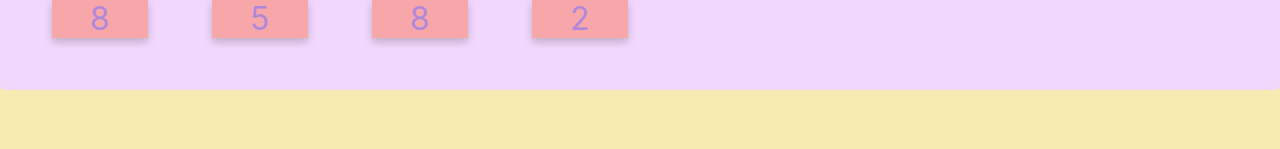
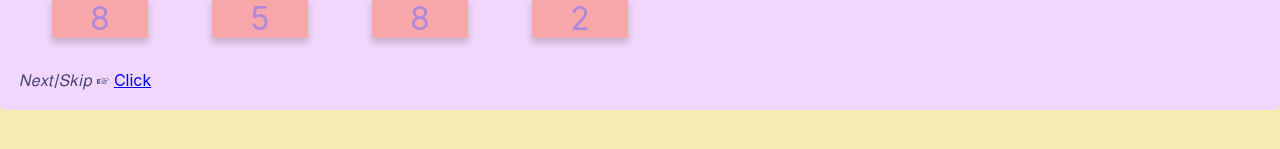
Before and after one commit to Wikanda-Ch/3SA03, a React (Create React App) app: page / in a window 1280 px wide. Shown: the part 647-796 px from the top of the page. Built offline with nearby package versions, Linux system fonts and the light colour scheme.

Commit message:
part 7-5

```diff
--- a/src/App.js
+++ b/src/App.js
@@ -6,6 +6,7 @@ const word1 = "𝐵𝑙𝑎𝑐𝑘𝑃𝑖𝑛𝑘";
 const word2 = "8311";
 const word3 = "8217";
 const word4 = "8528";
+
 
 function App() {
 
@@ -38,6 +39,7 @@ if(x == 0) {
       <br></br><b2>𝐻𝑖𝑛𝑡: 𝑆𝑜𝑢𝑡ℎ 𝐾𝑜𝑟𝑒𝑎𝑛 𝐺𝑖𝑟𝑙 𝐺𝑟𝑜𝑢𝑝 👭🏼👭🏼</b2>
       <br></br>
       <WordCard value={word1}/>
+      <b2>𝑁𝑒𝑥𝑡/𝑆𝑘𝑖𝑝 ☞︎ <a href="http://localhost:3000/">Click</a></b2>
     </container>
     </div>
 
@@ -74,6 +76,7 @@ if(x == 0) {
               <br></br><b2>1. __ x __ + __ - __ = 24</b2>
               <br></br>
               <WordCard value={word2}/>
+              <b2>𝑁𝑒𝑥𝑡/𝑆𝑘𝑖𝑝 ☞︎ <a href="http://localhost:3000/">Click</a></b2>
           </container>
           </div>
 
@@ -110,6 +113,7 @@ if(x == 0) {
               <br></br><b2>2. ( __ x __ ) + __ + __ = 24</b2>
               <br></br>
               <WordCard value={word3}/>
+              <b2>𝑁𝑒𝑥𝑡/𝑆𝑘𝑖𝑝 ☞︎ <a href="http://localhost:3000/">Click</a></b2>
           </container>
           </div>
 
@@ -146,6 +150,7 @@ if(x == 0) {
               <br></br><b2>3. ( __ x __ ) - ( __ x __ ) = 24</b2>
               <br></br>
               <WordCard value={word4}/>
+              <b2>𝑁𝑒𝑥𝑡/𝑆𝑘𝑖𝑝 ☞︎ <a href="http://localhost:3000/">Click</a></b2>
           </container>
           </div>
 
--- a/src/WordCard.js
+++ b/src/WordCard.js
@@ -29,9 +29,12 @@ export default function WordCard(props){
             if(guess == state.word){
                 console.log('You Win!')
                 setState({...state, guess: '', completed: true})
-            }else{
+                messageWin()
+            }
+            else{
                 console.log('reset, next attempt')
                 setState({...state, guess: '', attempt: state.attempt + 1})
+                messageFail()
             }
         }
     }
@@ -45,5 +48,13 @@ export default function WordCard(props){
                     )
             }
         </div>
-    )
+    );
 }
+
+function messageWin() {
+        alert("You Win!");
+}
+
+function messageFail() {
+    alert("Please try again.");
+}
```
